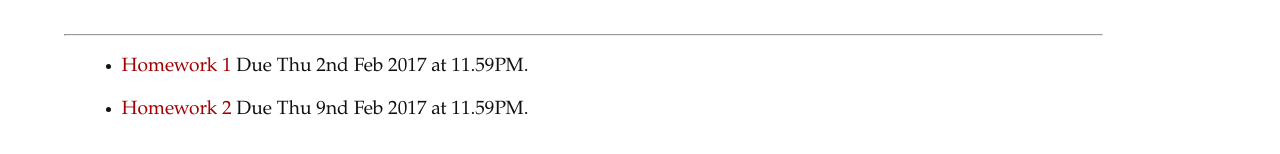
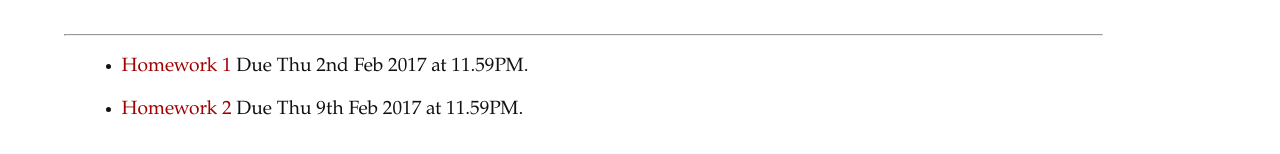
Before and after one commit to namwkim/2017, a Jekyll site: the page built from homework/index.md, in a window 1280 px wide. Shown: the part 193-347 px from the top of the page. Built offline with Jekyll 4.4.1, drawn with Linux system fonts in a browser that asks for light colours; nearby versions of some CDN libraries.

Commit message:
spelling th

```diff
--- a/homework/index.md
+++ b/homework/index.md
@@ -5,4 +5,4 @@ layout: "default"
 ---
 
 - [Homework 1](AM207_HW1.html) Due Thu 2nd Feb 2017 at 11.59PM.
-- [Homework 2](AM207_HW2.html) Due Thu 9nd Feb 2017 at 11.59PM.
+- [Homework 2](AM207_HW2.html) Due Thu 9th Feb 2017 at 11.59PM.
```
